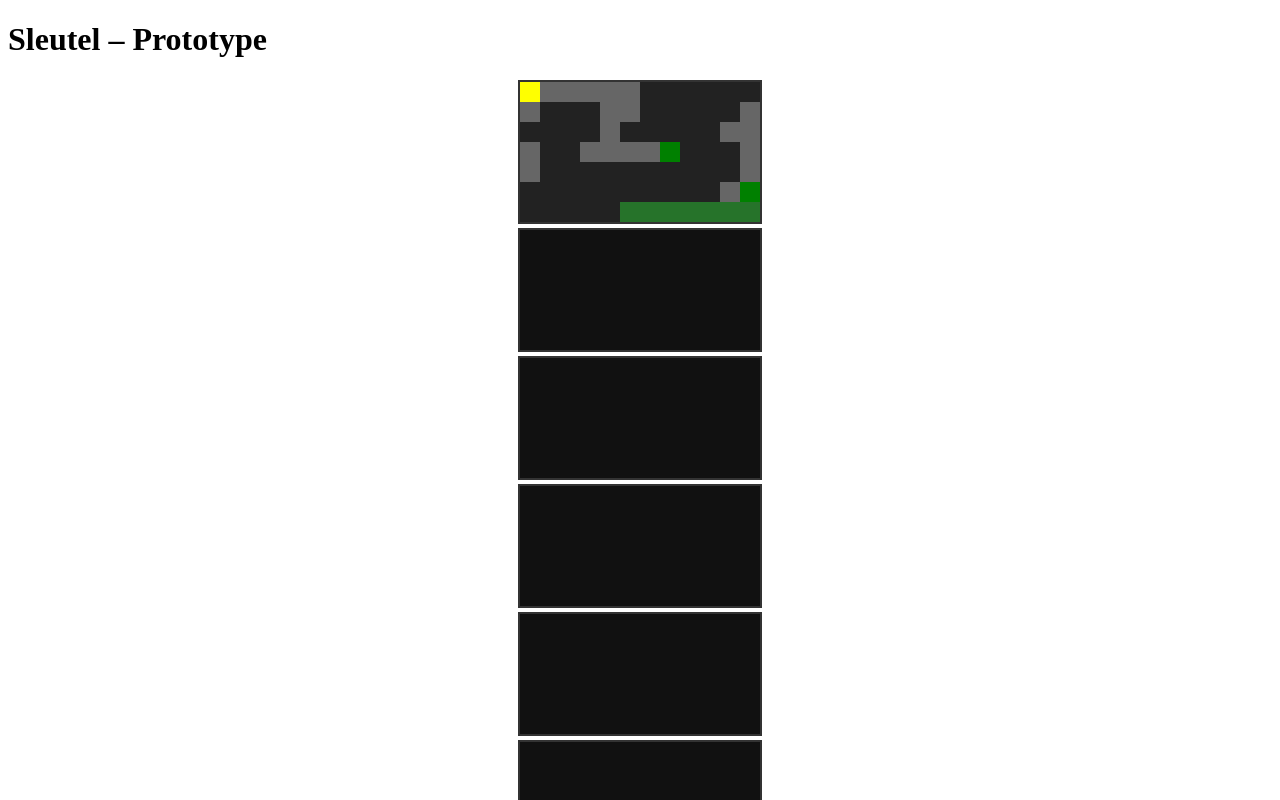
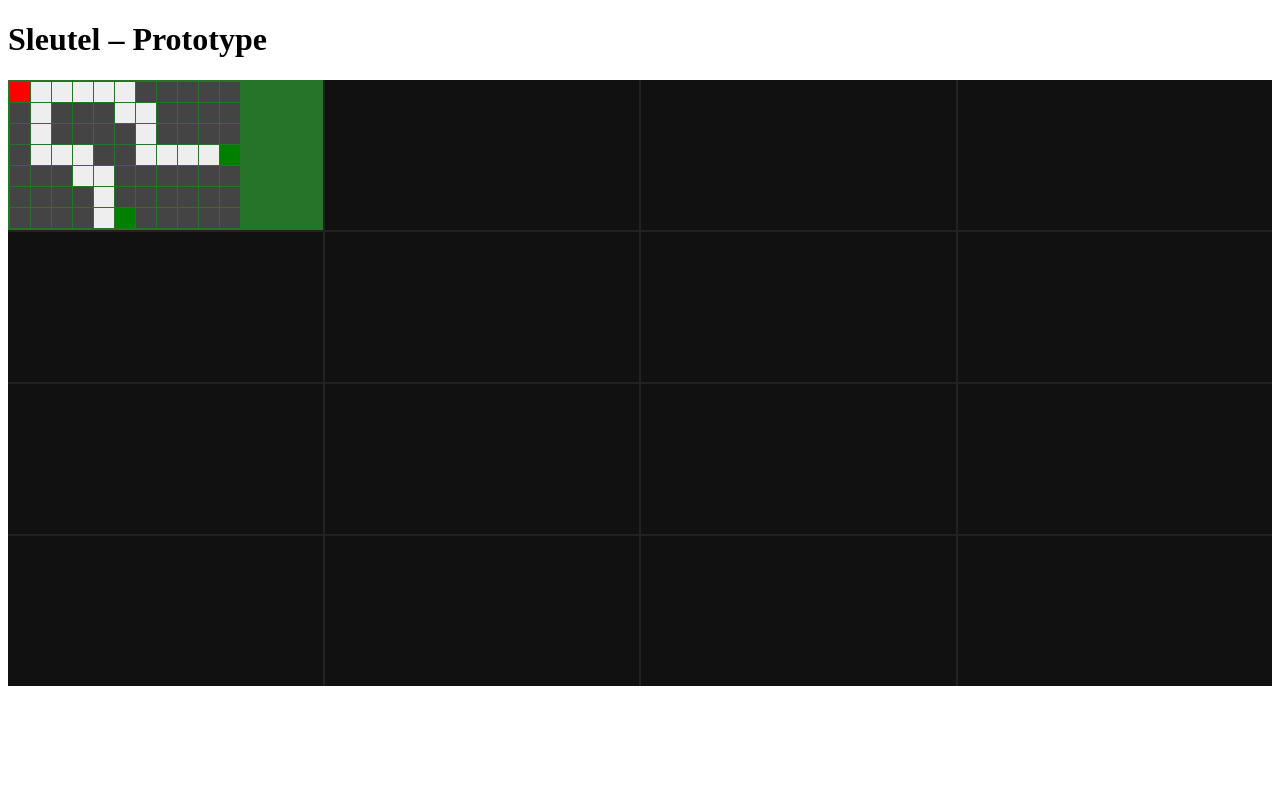
Before and after one commit to RobinS55/Sleutel, a React (Vite) app: page / in a window 1280 px wide. Shown: the top 800 px of the page. Built offline with nearby package versions, Linux system fonts and the light colour scheme.

Commit message:
Update Board.css

```diff
--- a/src/Board.css
+++ b/src/Board.css
@@ -1,22 +1,17 @@
 .board {
   display: grid;
-  grid-template-rows: repeat(4, auto);
-  gap: 4px;
-  justify-content: center;
-  align-items: center;
-}
-
-.row {
-  display: grid;
-  grid-template-columns: repeat(4, auto);
-  gap: 4px;
+  grid-template-columns: repeat(4, 1fr);
+  gap: 2px;
+  background: #222;
+  overflow: hidden; /* verwijdert scrollbars */
 }
 
 .room {
   display: grid;
-  grid-template-rows: repeat(6, 20px);
-  grid-template-columns: repeat(12, 20px);
-  border: 2px solid #333;
+  grid-template-columns: repeat(11, 20px);
+  grid-template-rows: repeat(7, 20px);
+  gap: 1px;
+  padding: 2px;
 }
 
 .tile {
@@ -25,17 +20,17 @@
 }
 
 .wall {
-  background: #222;
+  background: #444;
 }
 
 .path {
-  background: #666;
+  background: #eee;
+}
+
+.player {
+  background: red;
 }
 
 .exit {
   background: green;
 }
-
-.player {
-  background: yellow;
-}
```
